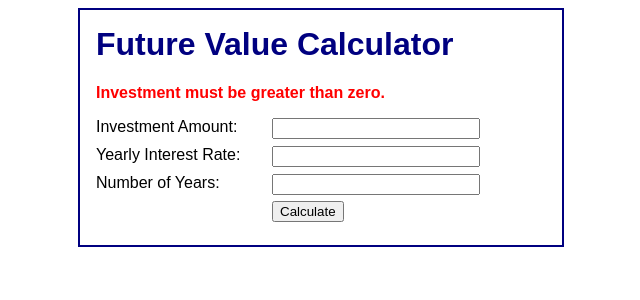
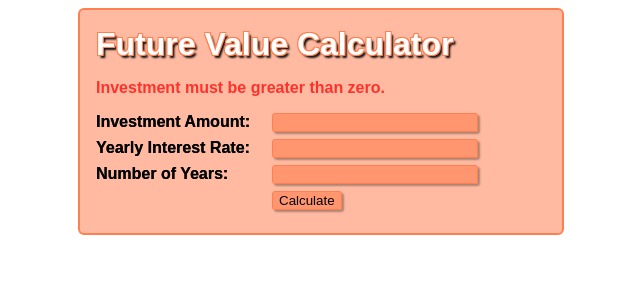
Before and after one commit to S1532011/ex_starts, a PHP site: page /display_results.php in a window 1280 px wide. Shown: the top 300 px of the page, without its empty margins (319-959 px from the left). Run offline with PHP 8.4, Linux system fonts and the light colour scheme.

Commit message:
chapter 2-2

```diff
--- a/ch02_ex2/display_results.php
+++ b/ch02_ex2/display_results.php
@@ -15,6 +15,8 @@
     // validate interest rate
     } else if ( $interest_rate === FALSE )  {
         $error_message = 'Interest rate must be a valid number.';
+    } else if ( $interest_rate > 15 )  {
+        $error_message = 'Interest rate must be less than or equal to 15';
     } else if ( $interest_rate <= 0 ) {
         $error_message = 'Interest rate must be greater than zero.';
     // validate years
@@ -55,17 +57,21 @@
     <main>
         <h1>Future Value Calculator</h1>
 
+        <hr>
+
         <label>Investment Amount:</label>
-        <span><?php echo $investment_f; ?></span><br>
+        <span class="value"><?php echo $investment_f; ?></span><br>
 
         <label>Yearly Interest Rate:</label>
-        <span><?php echo $yearly_rate_f; ?></span><br>
+        <span class="value"><?php echo $yearly_rate_f; ?></span><br>
 
         <label>Number of Years:</label>
-        <span><?php echo $years; ?></span><br>
+        <span class="value"><?php echo $years; ?></span><br>
 
         <label>Future Value:</label>
-        <span><?php echo $future_value_f; ?></span><br>
+        <span class="value"><?php echo $future_value_f; ?></span><br>
     </main>
+    <hr>
+    <p class="dateLabel">This calculation was completed on: <span class="date"><?php echo date("m/d/Y")?></span></p>
 </body>
 </html>
--- a/ch02_ex2/main.css
+++ b/ch02_ex2/main.css
@@ -4,34 +4,80 @@
 main {
     display: block;
     width: 450px;
-    margin: 0 auto;
+    margin: 6px auto;
     padding: 1em;
-    background: white;
-    border: 2px solid navy;
+    border: 2px solid #ff7f50;
+    border-radius: 6px;
+    background-color: #ff7f5088;
 }
 h1 {
     margin-top: 0;
-    color: navy;
+    margin-bottom: 5px;
+    color: #ffffff;
+    text-shadow: 1px 1px 0.4px #ff7f50, -1px -1px 0.4px #ff7f50, -1px 1px 0.4px #ff7f50, 1px -1px 0.4px #ff7f50, 2.5px 2.5px 2px #121212;
 }
 label {
     width: 10em;
     float: left;
     padding-right: 1em;
     padding-bottom: .5em;
+    font-weight: bold;
+    text-shadow: 0.2px 0.2px 0.2px #212121;
 }
 #data input {
     float: left;
     width: 15em;
     margin-bottom: .5em;
+    border: 1px solid #ff7f50;
+    border-radius: 3px;
+    background-color: #ff7f5099;
+    box-shadow: 2px 2px 2px #12121255;
 }
 #buttons input {
     float: left;
     margin-bottom: .5em;
+    border: 1px solid #ff7f50;
+    border-radius: 3px;
+    background-color: #ff7f5099;
+    box-shadow: 2px 2px 2px #12121255;
+}
+#data input:hover {
+    border: 1px solid #ff7f5099;
+    background-color: #ff7f5055;
+}
+#buttons input:hover {
+    border: 1px solid #ff7f5099;
+    background-color: #ff7f5055;
 }
 br {
     clear: left;
 }
 .error {
-    color: red;
+    color: #ff0000bb;
     font-weight: bold;
 }
+
+hr {
+    margin: 5px auto;
+    width: 450px;
+    height: 1px;
+    background: -webkit-linear-gradient(left, #ff7f5000, #ff7f50, #ff7f5000);
+    border: 0;
+}
+.value {
+    text-shadow: 0.4px 0.4px 0.4px #121212;
+}
+.dateLabel {
+    display: block;
+    padding: 1em;
+    margin: 6px auto;
+    width: 300px;
+    font-size: 0.8em;
+    color: #121212;
+    border: 2px solid #ff7f50;
+    border-radius: 6px;
+    background-color: #ff7f5099;
+}
+.date {
+    text-shadow: 0.4px 0.4px 0.4px #212121;
+}
```
